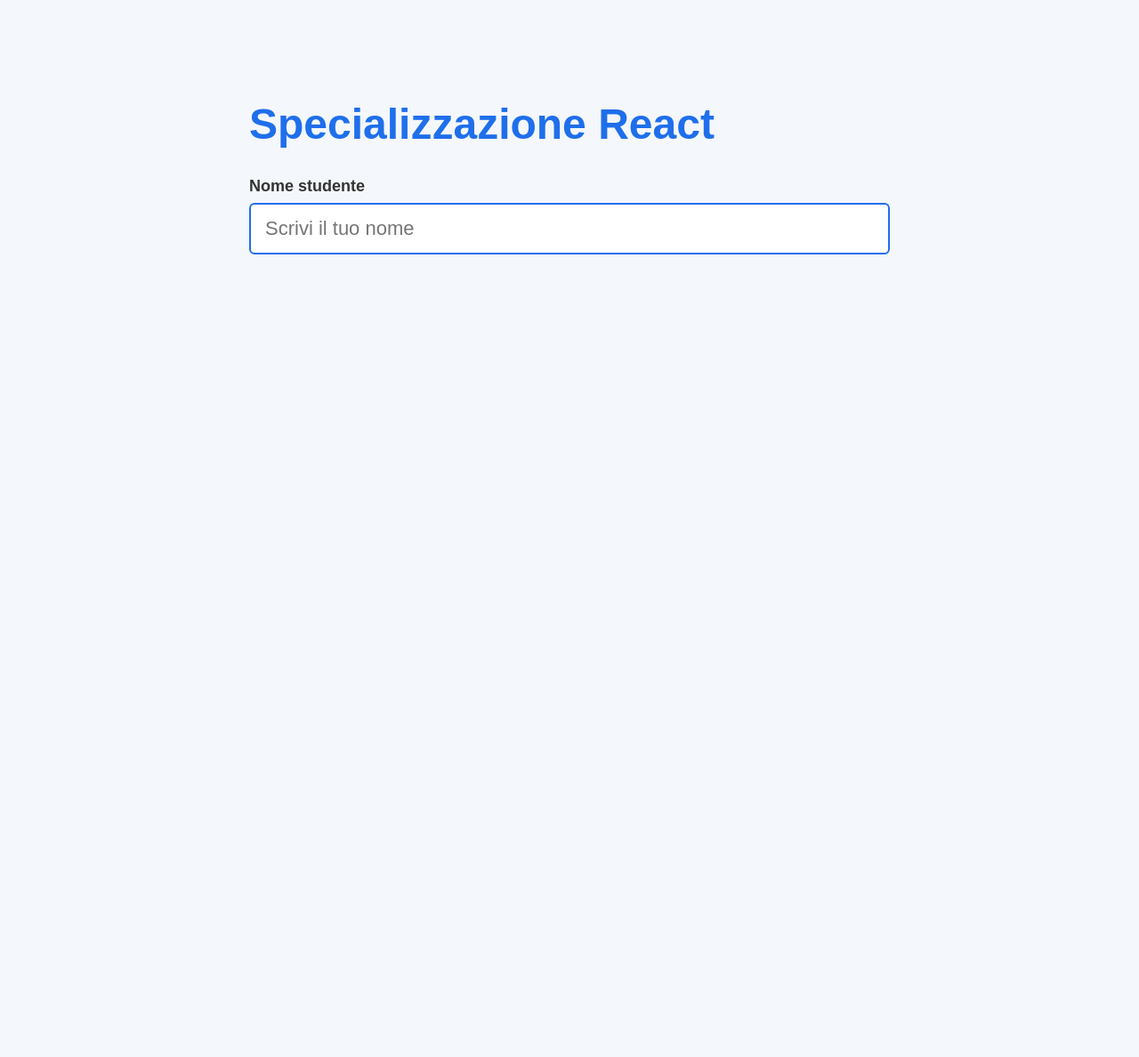
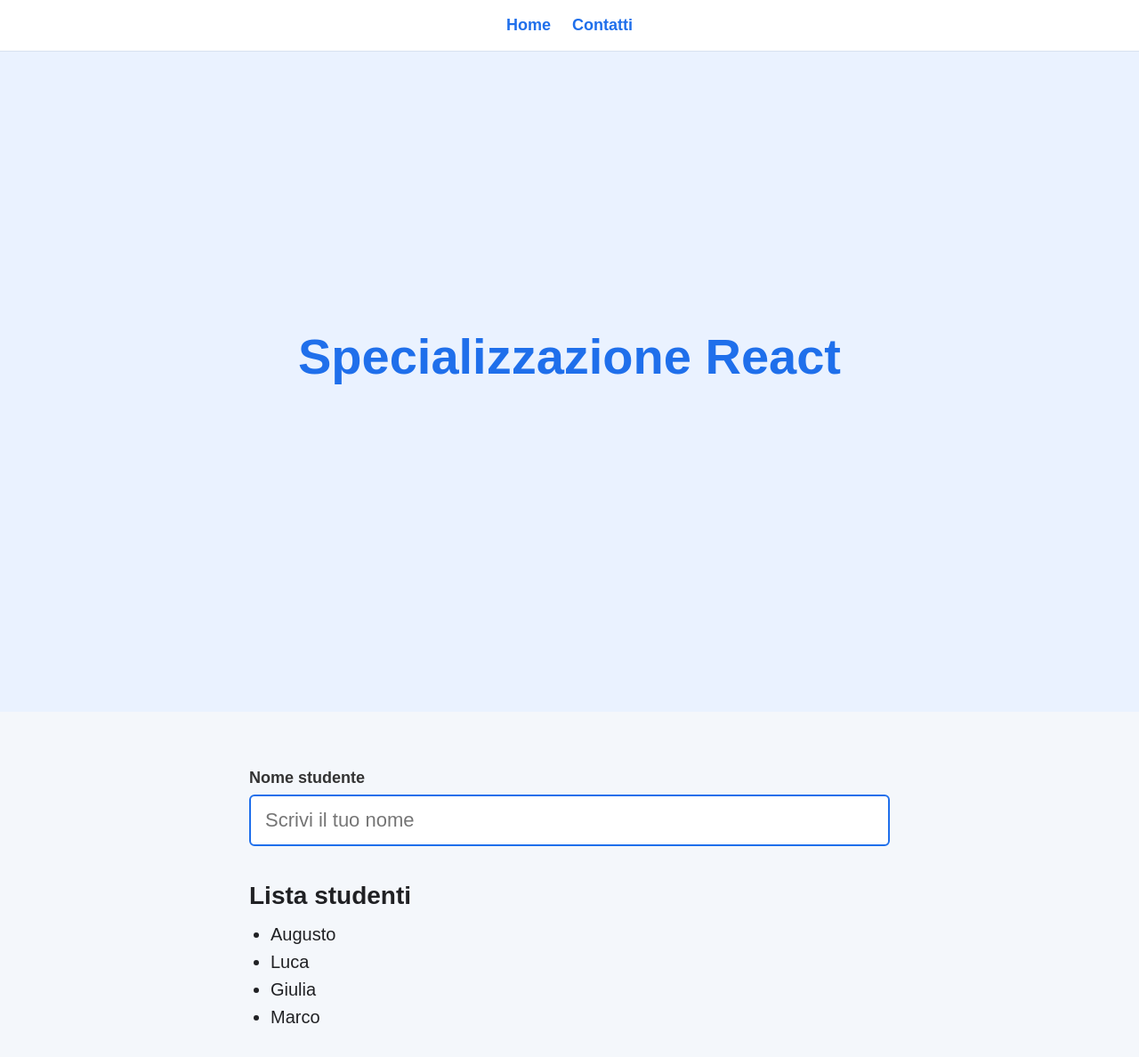
Before and after one commit to aborrello992-ui/Esercizio_React_con_Vite, a React (Vite) app: page / in a window 1280 px wide. Shown: the top 1188 px of the page at 89% size. Before the commit the page ends 800 px from the top, so only its background shows below. Built offline with nearby package versions, Linux system fonts and the light colour scheme.

Commit message:
Aggiungi componenti Navbar Header e List

```diff
--- a/src/App.jsx
+++ b/src/App.jsx
@@ -1,8 +1,16 @@
+import Header from './components/Header.jsx'
+import List from './components/List.jsx'
+import Navbar from './components/Navbar.jsx'
+
 function App() {
+  const students = ['Augusto', 'Luca', 'Giulia', 'Marco']
+
   return (
+    <>
+      <Navbar />
+      <Header />
+
       <main className="page">
-      <h1 className="main-title">Specializzazione React</h1>
-
         <div className="form-field">
           <label className="input-label" htmlFor="student-name">
             Nome studente
@@ -14,7 +22,10 @@
             placeholder="Scrivi il tuo nome"
           />
         </div>
+
+        <List names={students} />
       </main>
+    </>
   )
 }
 
--- /dev/null
+++ b/src/components/Header.jsx
@@ -0,0 +1,9 @@
+function Header() {
+  return (
+    <header className="header">
+      <h1 className="header-title">Specializzazione React</h1>
+    </header>
+  )
+}
+
+export default Header
--- /dev/null
+++ b/src/components/List.jsx
@@ -0,0 +1,17 @@
+function List({ names }) {
+  return (
+    <section className="list-section">
+      <h2 className="list-title">Lista studenti</h2>
+
+      <ul className="names-list">
+        {names.map((name) => (
+          <li className="name-item" key={name}>
+            {name}
+          </li>
+        ))}
+      </ul>
+    </section>
+  )
+}
+
+export default List
--- /dev/null
+++ b/src/components/Navbar.jsx
@@ -0,0 +1,10 @@
+function Navbar() {
+  return (
+    <nav className="navbar">
+      <a className="navbar-link">Home</a>
+      <a className="navbar-link">Contatti</a>
+    </nav>
+  )
+}
+
+export default Navbar
--- a/src/index.css
+++ b/src/index.css
@@ -9,16 +9,47 @@
   min-height: 100vh;
 }
 
+.navbar {
+  position: fixed;
+  top: 0;
+  left: 0;
+  right: 0;
+  z-index: 10;
+  display: flex;
+  justify-content: center;
+  gap: 24px;
+  padding: 18px 24px;
+  background-color: #ffffff;
+  border-bottom: 1px solid #d8e2f0;
+}
+
+.navbar-link {
+  color: #1f6feb;
+  font-size: 18px;
+  font-weight: 700;
+  text-decoration: none;
+}
+
+.header {
+  min-height: 100vh;
+  display: flex;
+  align-items: center;
+  justify-content: center;
+  padding: 0 24px;
+  background-color: #eaf2ff;
+}
+
+.header-title {
+  color: #1f6feb;
+  font-size: 56px;
+  text-align: center;
+  margin: 0;
+}
+
 .page {
   width: min(90%, 720px);
   margin: 0 auto;
-  padding-top: 80px;
-}
-
-.main-title {
-  color: #1f6feb;
-  font-size: 48px;
-  margin-bottom: 32px;
+  padding: 64px 0;
 }
 
 .form-field {
@@ -45,3 +76,23 @@
 .text-input:focus {
   outline: 3px solid #b6d4fe;
 }
+
+.list-section {
+  margin-top: 40px;
+}
+
+.list-title {
+  color: #202124;
+  font-size: 28px;
+  margin: 0 0 16px;
+}
+
+.names-list {
+  padding-left: 24px;
+  margin: 0;
+}
+
+.name-item {
+  margin-bottom: 8px;
+  font-size: 20px;
+}
```
Also changed, not shown: 1 other file (tests, documents, lock files or other folders). Lines whose indentation alone changed are shown as unchanged.
